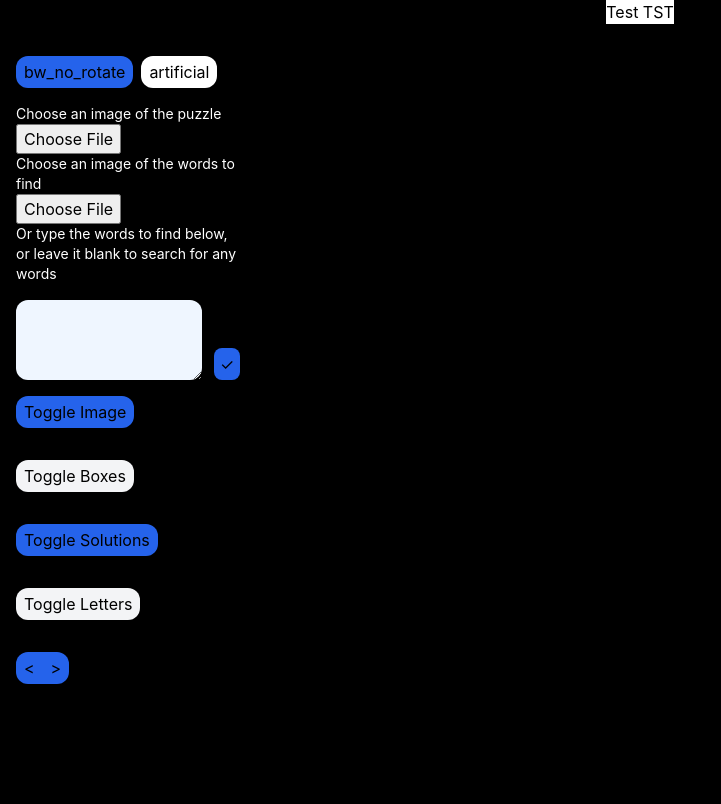
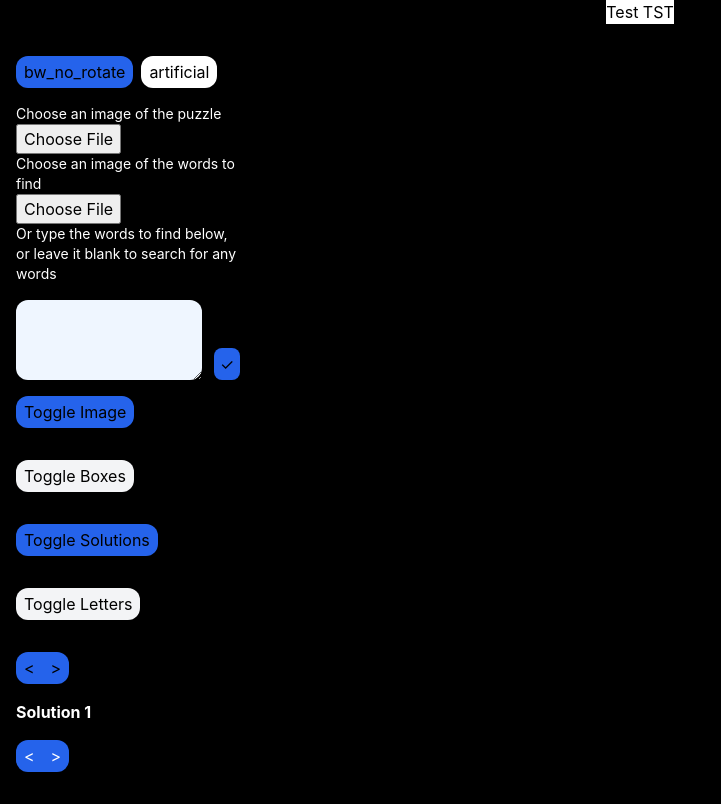
Before and after one commit to jacks14235/WordsearchSolver, a React (Create React App) app: page / in a window 1280 px wide. Shown: the whole page, without its empty margins (0-721 px from the left). Built offline with nearby package versions, Linux system fonts and the light colour scheme.

Commit message:
make ui work (kinda)

```diff
--- a/src/components/read-and-solve.tsx
+++ b/src/components/read-and-solve.tsx
@@ -3,7 +3,7 @@ import { ImageReader } from "../logic/image-reader";
 import { analyzeImage } from "../logic/read-and-solve";
 import englishwords from "../logic/usa2.json";
 import '../App.css';
-import { WordSearch } from "../logic/solver";
+import { SolutionSet, WordSearch, myMod } from "../logic/solver";
 import Tesseract from "tesseract.js";
 import { Gradient } from "../logic/gradient";
 import { Sparkles } from "./sparkles";
@@ -27,6 +27,8 @@ export function WordsearchSolver() {
   const boxCanvas = useRef<HTMLCanvasElement>(null);
   const letterCanvas = useRef<HTMLCanvasElement>(null);
   const lineCanvas = useRef<HTMLCanvasElement>(null);
+  const [solutions, setSolutions] = useState<SolutionSet>();
+  const [solutionIndex, setSolutionIndex] = useState<number>(0);
   const [puzzle, setPuzzle] = useState<WordSearch>();
   const [wordString, setWordString] = useState<string>('');
   const [imgVisible, setImgVisible] = useState<boolean>(true);
@@ -54,8 +56,36 @@ export function WordsearchSolver() {
   }, [])
 
   useEffect(() => {
-    drawPuzzle();
+    if (!puzzle) return;
+    setSolutions(puzzle.solve())
   }, [puzzle])
+
+  useEffect(() => {
+    if (!(solutions && puzzle)) return;
+    const imgCtx = imgCanvas.current?.getContext('2d');
+    if (!imgCtx) return;
+
+    const lineCtx = lineCanvas.current?.getContext('2d');
+    lineCtx?.clearRect(0, 0, canvasWidth, canvasHeight);
+    if (lineCtx) {
+      lineCtx.canvas.width = imgCtx.canvas.width;
+      lineCtx.canvas.height = imgCtx.canvas.height;
+      lineCtx.lineWidth = 5;
+      lineCtx.strokeStyle = '#5555FFFF';
+      const solution = solutions.getSolution(solutionIndex);
+      solution.indices.forEach(word => {
+        lineCtx.beginPath();
+        const firstBox = puzzle.getBoxCenterInd(word[0]);
+        lineCtx.moveTo(firstBox[0], firstBox[1])
+        for (let letter of word) {
+          const box = puzzle.getBoxCenterInd(letter);
+          lineCtx.lineTo(box[0], box[1])
+        }
+        lineCtx.stroke();
+      })
+    }
+    setLoading(false);
+  }, [solutions, solutionIndex])
 
   function test() {
     return `scale(${rescaleVal}) translateX(${letterOffset}px)`
@@ -133,65 +163,10 @@ export function WordsearchSolver() {
     return englishwords.filter(w => w.length > 3);
   }
 
-  function drawPuzzle() {
-    if (!puzzle) return;
-    const solutions = puzzle.solve();
-    console.log(solutions);
-    console.log("Found", solutions.length, "words out of", puzzle.getWords().length)
-    console.log(puzzle.toString())
-
-    const imgCtx = imgCanvas.current?.getContext('2d');
-    if (!imgCtx) return;
-
-    const lineCtx = lineCanvas.current?.getContext('2d');
-    if (lineCtx) {
-      lineCtx.canvas.width = imgCtx.canvas.width;
-      lineCtx.canvas.height = imgCtx.canvas.height;
-      lineCtx.lineWidth = 5;
-      lineCtx.strokeStyle = '#5555FFFF';
-      solutions.forEach(s => {
-        lineCtx.beginPath();
-        lineCtx.moveTo(s.start[0], s.start[1])
-        lineCtx.lineTo(s.end[0], s.end[1])
-        lineCtx.stroke();
-      })
-    }
-
-    const letterCtx = letterCanvas.current?.getContext('2d');
-    if (letterCtx) {
-      const fontSize = Math.floor(.5 * imgCtx.canvas.width / puzzle.width);
-      letterCtx.canvas.width = imgCtx.canvas.width;
-      letterCtx.canvas.height = imgCtx.canvas.height;
-      letterCtx.font = `bold ${fontSize}px Arial`;
-      letterCtx.fillStyle = '#FF0077FF';
-      const letters = puzzle.getLetters();
-      const g = Gradient.stoplight();
-      puzzle.getBoxes().forEach((s, i) => {
-        letterCtx.fillStyle = `rgb(${g.eval(puzzle.getConfidence(i)).join(',')})`;
-        letterCtx.fillText(String.fromCharCode(letters[i] + 65), s[0], s[3]);
-      });
-    }
-    setLoading(false);
-  }
-
   function reSolve() {
     const words = getWords();
     puzzle?.setWords(words);
-    const solutions = puzzle?.solve();
-    console.log(solutions);
-    const lineCtx = lineCanvas.current?.getContext('2d');
-    if (!solutions) return;
-    lineCtx?.clearRect(0, 0, lineCtx.canvas.width, lineCtx.canvas.height);
-    if (lineCtx) {
-      lineCtx.lineWidth = 5;
-      lineCtx.strokeStyle = '#5555FFFF';
-      solutions.forEach(s => {
-        lineCtx.beginPath();
-        lineCtx.moveTo(s.start[0], s.start[1])
-        lineCtx.lineTo(s.end[0], s.end[1])
-        lineCtx.stroke();
-      })
-    }
+    setSolutions(puzzle?.solve());
   }
 
   function rescale() {
@@ -278,7 +253,21 @@ export function WordsearchSolver() {
           <button className={`py-1 rounded-l-xl m-r-1 px-2 my-2 md:my-4 max-w-xs bg-blue-600 hover:bg-blue-400 transform transition transition-color duration-300`} onClick={() => setLetterOffset(letterOffset - 5)} >{'<'}</button>
           <button className={`py-1 rounded-r-xl m-l-1 px-2 my-2 md:my-4 max-w-xs bg-blue-600 hover:bg-blue-400 transform transition transition-color duration-300`} onClick={() => setLetterOffset(letterOffset + 5)} >{'>'}</button>
         </div>
-        {/* </div> */}
+        <div className="text-white text-left">
+          <p className="font-bold">Solution {myMod(solutionIndex, solutions?.length() || 1) + 1}</p>
+          <div>
+            <p>{solutions && ('Score: ' + (solutions.getScore(solutionIndex) || 0).toFixed(3))}</p>
+            {
+              solutions?.getSolution(solutionIndex).words.map(sol => (
+                <p>{sol}</p>
+              ))
+            }
+            <div className='flex flex-row justify-start'>
+              <button className={`py-1 rounded-l-xl m-r-1 px-2 my-2 md:my-4 max-w-xs bg-blue-600 hover:bg-blue-400 transform transition transition-color duration-300`} onClick={() => setSolutionIndex(solutionIndex - 1)} >{'<'}</button>
+              <button className={`py-1 rounded-r-xl m-l-1 px-2 my-2 md:my-4 max-w-xs bg-blue-600 hover:bg-blue-400 transform transition transition-color duration-300`} onClick={() => setSolutionIndex(solutionIndex + 1)} >{'>'}</button>
+            </div>
+          </div>
+        </div>
       </div>
       <div className='flex relative justify-center' style={{}}>
         <canvas className='absolute origin-top-center md:origin-top-left md:left-0' ref={imgCanvas} style={{ display: toDisp(imgVisible), transform: `scale(${rescaleVal})` }}></canvas>
@@ -329,8 +318,8 @@ function ChangeLetterModal(props: {
   }
   if (scale !== undefined && left !== undefined) {
     return (
-      <div className="absolute z-50 flex flex-row justify-center items-start" style={{left, top, right, bottom}}>
-        <div className="border-4 rounded-lg border-blue-500 bg-black px-5 py-3" style={{transform: `scale(${scale})`}}>
+      <div className="absolute z-50 flex flex-row justify-center items-start" style={{ left, top, right, bottom }}>
+        <div className="border-4 rounded-lg border-blue-500 bg-black px-5 py-3" style={{ transform: `scale(${scale})` }}>
           <p className="text-white my-2">Change "{props.letter}" to:</p>
           <form onSubmit={onSubmit}>
             <input className='pl-2 rounded-md' autoFocus type='text' value={newLetter} onChange={e => setNewLetter(e.target.value[0]?.toUpperCase())}></input>
--- a/src/logic/solver.ts
+++ b/src/logic/solver.ts
@@ -4,6 +4,10 @@ import embed from './glove-twitter-25d.json';
 const dlxlib = require('dlxlib');
 
 type Solution = { word: string, start: [number, number], end: [number, number] }
+
+export function myMod(a: number, b: number) {
+  return ((a % b) + b) % b;
+};
 
 class DlxNode {
   public up: DlxNode | null;
@@ -49,7 +53,7 @@ class DlxNode {
 
 }
 
-class SolutionSet {
+export class SolutionSet {
   constructor(
     private letters: number[],
     private words: number[][],
@@ -61,14 +65,28 @@ class SolutionSet {
     return letters.map(l => String.fromCharCode(this.letters[l] + 65)).join('');
   }
 
-  public getSolution(ind: number) {
-    const sol = this.solutions[ind];
+  public getScore(ind: number) {
+    if (this.scores.length === 0) return 0;
+    return this.scores[myMod(ind, this.scores.length)];
+  }
+
+  // returns list of words (in string format)
+  public getSolution(ind: number): {words: string[], indices: number[][]} {
+    if (this.solutions.length === 0) return {words: [], indices: []};
+    const i = myMod(ind, this.solutions.length);
+    const sol = this.solutions[i];
     const words = [];
+    const indices = [];
     for (let wordIdx of sol) {
       const word = this.toWord(this.words[wordIdx]);
+      indices.push(this.words[wordIdx]);
       words.push(word);
     }
-    return words;
+    return {words, indices};
+  }
+
+  public length() {
+    return this.solutions.length;
   }
 }
 
@@ -99,46 +117,40 @@ export class WordSearch {
     // }
   }
 
-  public solve(): Solution[] {
-    // const answerMap = new Map<string, PositionInfo[]>();
+  public solve(): SolutionSet {
 
-    const solutions: {word: string, start: [number, number], end: [number, number], dir: [number, number]}[] = [];
-
-    const withBoxes: Solution[] = solutions.map(a => ({...a, start: this.getBoxCenter(...a.start), end: this.getBoxCenter(...a.end)}));
-
-    let solves: number[][] = [];
+    let wordsFound: number[][] = [];
     for (let i = 0; i < this.width; i++) {
       for (let j = 0; j < this.height; j++) {
-        solves = [...solves, ...this.findWords(i, j)];
+        wordsFound = [...wordsFound, ...this.findWords(i, j)];
       }
     }
-    console.log(solves)
-    const matrix: number[][] = new Array(solves.length).fill(0).map(() => new Array(this.width * this.height).fill(0))
-    for (let i = 0; i < solves.length; i++) {
-      for (let j = 0; j < solves[i].length; j++) {
-        matrix[i][solves[i][j]] = 1;
+    console.log(wordsFound)
+    const matrix: number[][] = new Array(wordsFound.length).fill(0).map(() => new Array(this.width * this.height).fill(0))
+    for (let i = 0; i < wordsFound.length; i++) {
+      for (let j = 0; j < wordsFound[i].length; j++) {
+        matrix[i][wordsFound[i][j]] = 1;
       }
     }
 
-    var found = dlxlib.solve(matrix) as number[][];
-    console.log(found)
-    console.log("Number of solutions", found.length);
+    var perfectCovers = dlxlib.solve(matrix) as number[][];
+    console.log("Number of solutions", perfectCovers.length);
 
     const map = new Map<string, number[]>(Object.entries(embed));
-    console.log(map.get('test'));
-    const scores = new Array<[number, number]>(found.length);
-    for (let idx = 0; idx < found.length; idx++) {
+
+    const scores = new Array<[number, number]>(perfectCovers.length);
+    for (let idx = 0; idx < perfectCovers.length; idx++) {
       let avgSim = 0;
       let count = 0;
-      for (let i = 1; i < found[idx].length; i++) {
-        const word1 = this.toWord(solves[found[idx][i]]);
+      for (let i = 1; i < perfectCovers[idx].length; i++) {
+        const word1 = this.toWord(wordsFound[perfectCovers[idx][i]]);
         const embed1 = map.get(word1);
         if (!embed1) {
           // console.log("Missing " + word1, embed1);
           continue;
         }
         for (let j = 0; j < i; j++) {
-          const word2 = this.toWord(solves[found[idx][j]]);
+          const word2 = this.toWord(wordsFound[perfectCovers[idx][j]]);
           const embed2 = map.get(word2);
           if (!embed2) {
             // console.log("Missing " + word2, embed2);
@@ -152,18 +164,22 @@ export class WordSearch {
       scores[idx] = [idx, avgSim];
     }
 
-    const sorted = scores.sort((a, b) => b[1] - a[1]);
+    // const sorted = scores.sort((a, b) => b[1] - a[1]);
+    const sorted = scores.sort((a, b) => b[1] - a[1])
+    const coversSorted = scores.map(i => perfectCovers[i[0]]);
     for (let i = 0; i < 4; i++) {
       console.log('====================');
       console.log('Score: ' + sorted[i][1]);
-      const sol = found[sorted[i][0]];
+      const sol = perfectCovers[sorted[i][0]];
       for (let wordIdx of sol) {
-        const word = this.toWord(solves[wordIdx]);
+        const word = this.toWord(wordsFound[wordIdx]);
         console.log(word);
       }
     }
 
-    return withBoxes;
+    const solutionSet = new SolutionSet(this.letters, wordsFound, coversSorted, sorted.map(i => i[1]));
+
+    return solutionSet;
   }
 
   getLetter(x: number, y: number) {
@@ -171,6 +187,10 @@ export class WordSearch {
       return -1;
     }
     return this.letters[this.width * y + x];
+  }
+
+  public getBox(ind: number) {
+    return this.boxes[ind];
   }
 
   public toWord(letters: number[]) {
@@ -346,6 +366,11 @@ export class WordSearch {
     return [b[0] + (b[1] - b[0]) / 2, b[2] + (b[3] - b[2]) / 2];
   }
 
+  getBoxCenterInd(ind: number) {
+    const b = this.boxes[ind]
+    return [b[0] + (b[1] - b[0]) / 2, b[2] + (b[3] - b[2]) / 2];
+  }
+
   getConfidence(i: number) {
     return this.confidences[i] || 0;
   }
@@ -361,10 +386,6 @@ export class WordSearch {
       }
     });
     return r;
-  }
-
-  getBoxes() {
-    return this.boxes;
   }
 
   getLetters() {
```
